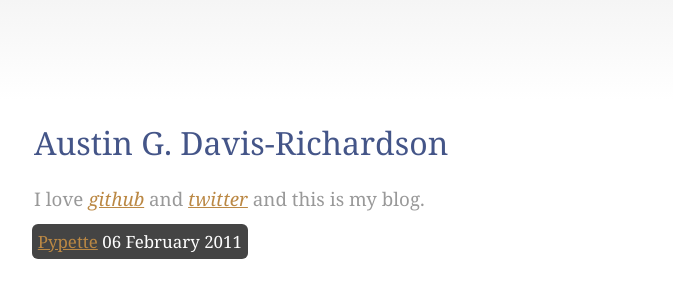
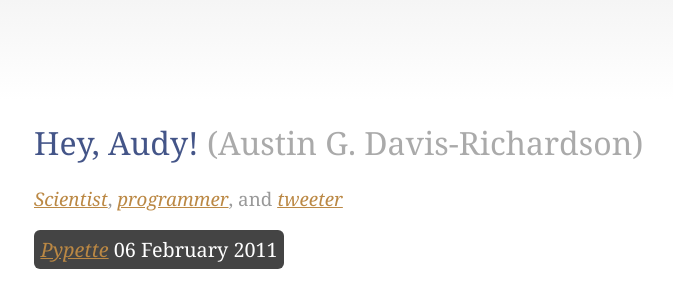
Before and after one commit to audy/audy.github.io, a Jekyll site: the page built from index.html, in a window 1280 px wide. Shown: the top 308 px of the page, without its empty margins (296-969 px from the left). Built offline with Jekyll 4.4.1, drawn with Linux system fonts in a browser that asks for light colours.

Commit message:
updating my personal brand

```diff
--- a/css/master.css
+++ b/css/master.css
@@ -2,6 +2,7 @@
 html {
   overflow-y: scroll;
 }
+.subtitle { color: #aaa; }
 .gradient {
   background: -webkit-gradient(linear,left top,left bottom,from(#F5F5F5),to(#fff));
   z-index: 0;
@@ -64,7 +65,7 @@ code {
   background: #444;
   width: auto;
   padding: 6px;
-  margin-left: -2.5em;
+  margin-left: -2em;
   color: #fff;
   border-radius: 6px;
   -moz-border-radius: 6px;
--- a/index.html
+++ b/index.html
@@ -1,15 +1,14 @@
 ---
 layout: default
-title: Austin G. Davis-Richardson
+title: Hey, Audy!
+subtitle: (Austin G. Davis-Richardson)
 ---
 <div class="top">
-  <h1>{{ page.title }}</h1>
+  <h1>{{ page.title }} <span class="subtitle">{{ page.subtitle }}</span></h1>
 </div>
 
 <div class="about">
-I love <a href="http://www.github.com/audy">github</a> and <a href="http://www.twitter.com/audyyy/">twitter</a> and this is my blog.
-</div>
-
+<a href="http://www.mendeley.com/profiles/austin-davis-richardson/">Scientist</a>, <a href="http://www.github.com/">programmer</a>, and <a href="http://www.twitter.com/audyyy">tweeter</a>
 <ul class="posts">
   {% for post in site.posts %}
 
```
